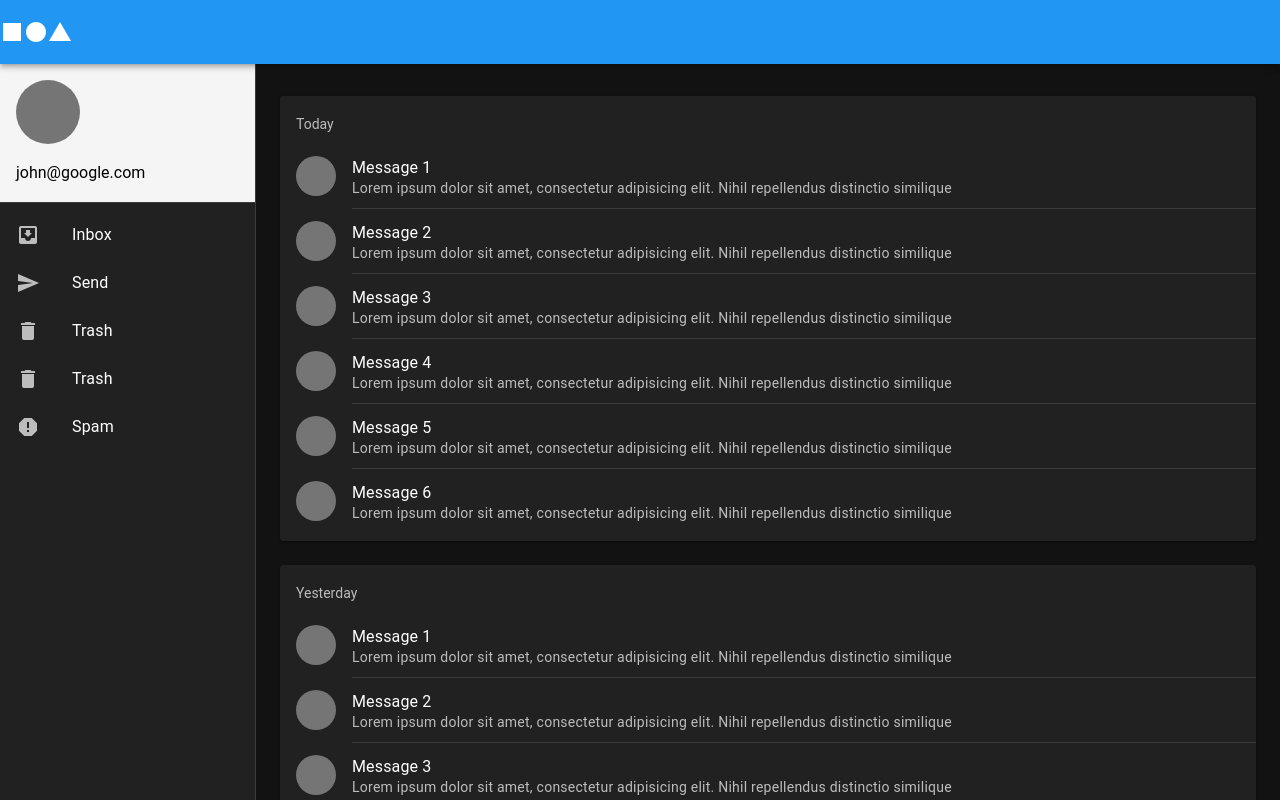
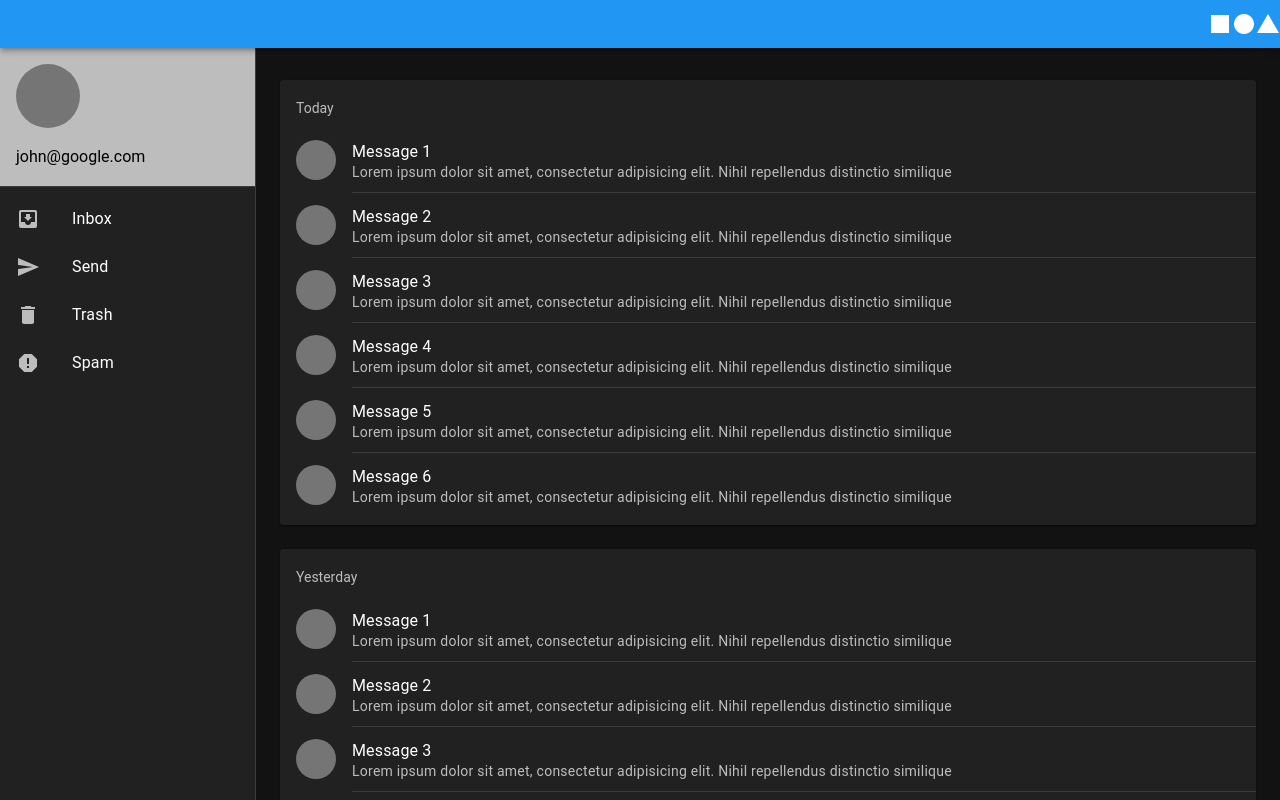
Before and after one commit to TebyTeb/Projectio-frontend-vue, a Vue app: page / in a window 1280 px wide. Shown: the top 800 px of the page. Built offline with nearby package versions, Linux system fonts and the light colour scheme.

Commit message:
Welcome view created, appbar and drawer corrections

```diff
--- a/src/components/navigation/Drawer.vue
+++ b/src/components/navigation/Drawer.vue
@@ -5,7 +5,6 @@ export default {
     links: [
       ['mdi-inbox-arrow-down', 'Inbox', 'home'],
       ['mdi-send', 'Send', 'about'],
-      ['mdi-delete', 'Trash', 'welcome'],
       ['mdi-delete', 'Trash', 'welcome'],
       ['mdi-alert-octagon', 'Spam', 'wabout'],
     ],
@@ -15,7 +14,7 @@ export default {
 
 <template>
   <v-navigation-drawer v-model="drawer">
-    <v-sheet color="grey-lighten-4" class="pa-4">
+    <v-sheet color="grey-lighten-1" class="pa-4">
       <v-avatar class="mb-4" color="grey-darken-1" size="64"></v-avatar>
 
       <div>john@google.com</div>
--- a/src/components/navigation/SystemBar.vue
+++ b/src/components/navigation/SystemBar.vue
@@ -1,6 +1,6 @@
 <template lang="">
-  <v-app-bar color="primary" class="d-">
-
+  <v-app-bar color="primary" density='compact'>
+    <v-spacer />
       <v-icon>mdi-square</v-icon>
 
       <v-icon>mdi-circle</v-icon>
--- a/src/views/AboutView.vue
+++ b/src/views/AboutView.vue
@@ -2,16 +2,4 @@
   <h1>This is my about page</h1>
 </template>
 
-<script>
-// import MessageBoard from '../components/MessageBoard.vue'
-export default {
-  components: {
-    // MessageBoard
-  },
-  data: () => ({
-    cards: ['Today', 'Yesterday']
-  })
-}
-</script>
-
 <style scoped></style>
```
Also changed, not shown: src/views/WelcomeView.vue (added, +15 -0 lines).
